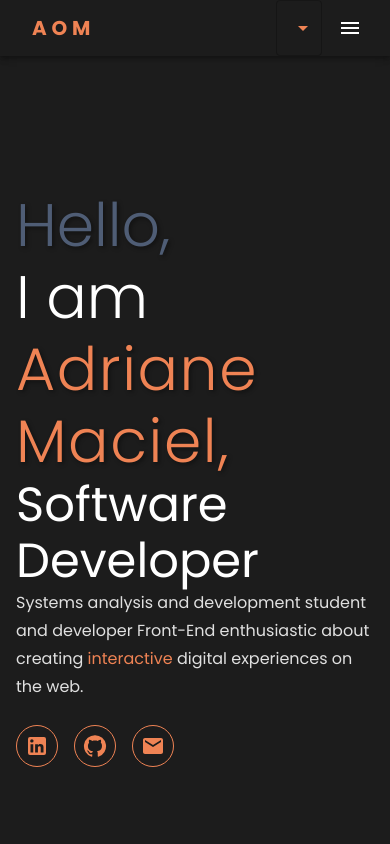
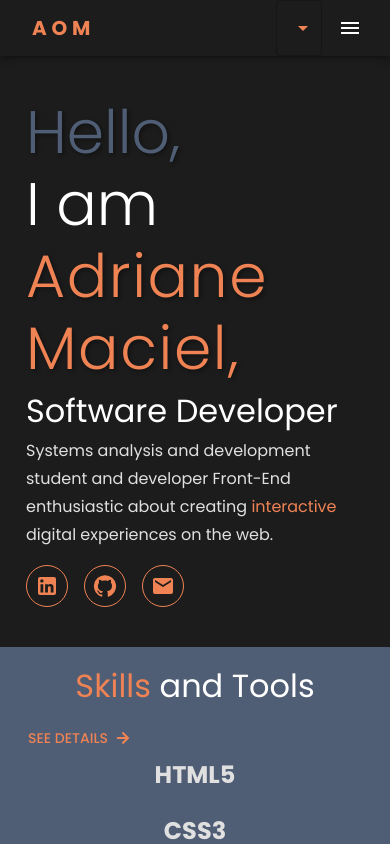
Before and after one commit to adrianemaciel/my-portfolio-react-2.0, a React (Vite) app: page / in a window 390 px wide. Shown: the top 844 px of the page. Built offline with nearby package versions, Linux system fonts and the light colour scheme.

Commit message:
refactor: enhance About components with responsive styling

```diff
--- a/src/components/SocialButtons.jsx
+++ b/src/components/SocialButtons.jsx
@@ -8,7 +8,11 @@ const SocialButtons = () => {
   const theme = useTheme();
 
   return (
-    <Box display="flex" gap={2}>
+    <Box
+      display="flex"
+      gap={2}
+      paddingTop={{ xs: "1rem", md: "1.5rem", xl: "1.5rem" }}
+    >
       <IconButton
         component="a"
         href="https://www.linkedin.com/in/adrianemacieldeveloper/"
--- a/src/pages/About.jsx
+++ b/src/pages/About.jsx
@@ -16,7 +16,8 @@ const About = () => {
         flexDirection="column"
         alignItems="start"
         justifyContent="center"
-        height="100vh"
+        minHeight={{ xs: "70vh", md: "100vh", xl: "100vh" }}
+        padding={{ xs: "10px", md: "10px", xl: "25px" }}
       >
         <motion.div initial="hidden" animate="visible" variants={fadeIn}>
           <Typography
@@ -47,7 +48,14 @@ const About = () => {
         </motion.div>
 
         <motion.div initial="hidden" animate="visible" variants={slideIn}>
-          <Typography variant="h3" sx={{ color: theme.palette.text.primary }}>
+          <Typography
+            variant="h3"
+            sx={{
+              color: theme.palette.text.primary,
+              fontSize: { xs: "2rem", md: "3rem", xl: "3rem" },
+              paddingTop: { xs: "0.5rem", md: "0.1rem", xl: "0.1rem" },
+            }}
+          >
             {t("about.role")}
           </Typography>
         </motion.div>
@@ -55,7 +63,12 @@ const About = () => {
         <motion.div initial="hidden" animate="visible" variants={slideIn}>
           <Typography
             variant="subtitle1"
-            sx={{ color: theme.palette.text.secondary, marginBottom: "1.5rem" }}
+            sx={{
+              color: theme.palette.text.secondary,
+              fontSize: { xs: "1rem", md: "1.5rem", xl: "1.5rem" },
+
+              paddingTop: { xs: "0.5rem", md: "0.1rem", xl: "0.1rem" },
+            }}
           >
             {t("about.description.part1")}{" "}
             <Box component="span" sx={{ color: theme.palette.secondary.main }}>
```
